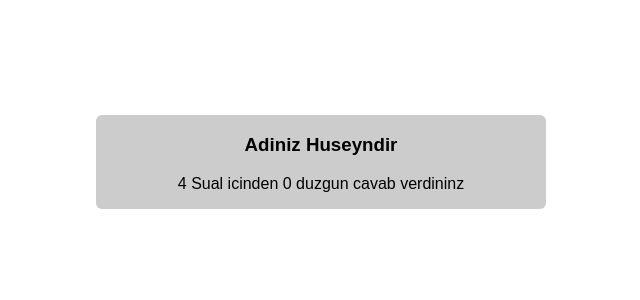
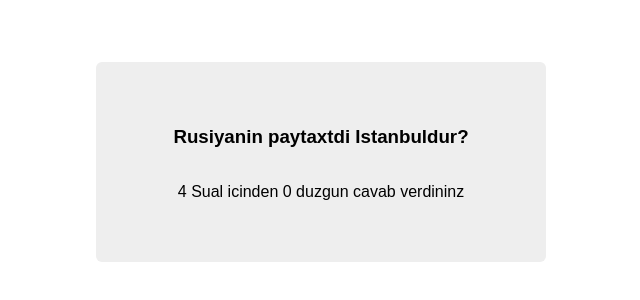
Before and after one commit to huseynyusif/javascript, a plain HTML site: page index.html in a window 1280 px wide. Shown: the part 238-538 px from the top of the page, without its empty margins (319-959 px from the left). Drawn offline with Linux system fonts and the light colour scheme.

Commit message:
yeni suallar

```diff
--- a/script.js
+++ b/script.js
@@ -1,9 +1,9 @@
 let game = {
   questions: [
-    { question: "Adiniz Huseyndir", answer: "y" },
-    { question: "Adiniz Orxandir", answer: "y" },
-    { question: "Adiniz Firuzdur", answer: "y" },
-    { question: "Adiniz Elvindir", answer: "n" }
+    { question: "Rusiyanin paytaxtdi Istanbuldur?", answer: "n" },
+    { question: "1 deqiqede 120 saniye var?", answer: "n" },
+    { question: "Su 100 derece temperaturda qaynayir", answer: "y" },
+    { question: "Yer kuresi Guneshe en yaxin planetdir?", answer: "n" }
   ],
 
   currentStap: 0,
@@ -47,7 +47,7 @@ let game = {
 window.onkeyup = e => {
   if (e.key === "y" || e.key === "n") {
     if (e.key === game.questions[game.currentStap].answer) {
-      alert("dogurud");
+      alert("Dogurudur");
       game.score++;
     } else {
       alert("Yanlisdir");
--- a/style.css
+++ b/style.css
@@ -12,9 +12,14 @@ body {
 }
 
 #box {
-  background-color: #ccc;
+  background-color: #eee;
   border-radius: 6px;
   width: 100%;
   max-width: 450px;
+  height: 200px;
   text-align: center;
+  display: flex;
+  justify-content: center;
+  align-items: center;
+  flex-direction: column;
 }
```
